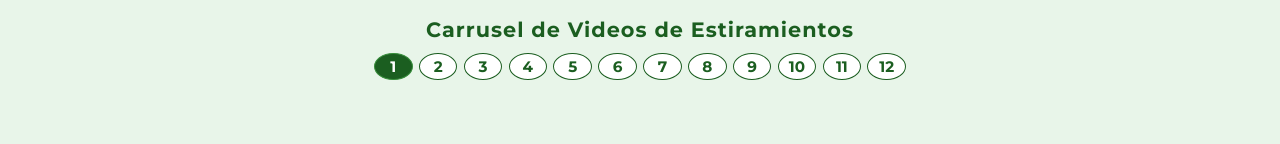
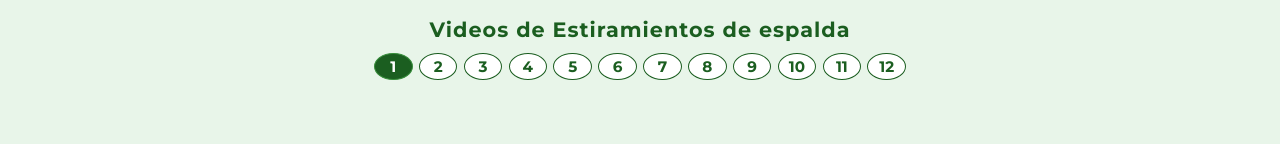
Before and after one commit to hern-n/estiramientos, a React (Vite) app: page / in a window 1280 px wide. Shown: the top 144 px of the page. Built offline with nearby package versions, Linux system fonts and the light colour scheme.

Commit message:
cambiar nombre de app

```diff
--- a/src/App.jsx
+++ b/src/App.jsx
@@ -38,7 +38,7 @@ function App() {
 
   return (
     <div className="app">
-      <h1>Carrusel de Videos de Estiramientos</h1>
+      <h1>Videos de Estiramientos de espalda</h1>
       <VideoIndex total={videos.length} onSelect={setCurrent} current={current} />
       <VideoCarousel videos={videos} current={current} setCurrent={setCurrent} />
     </div>
```
